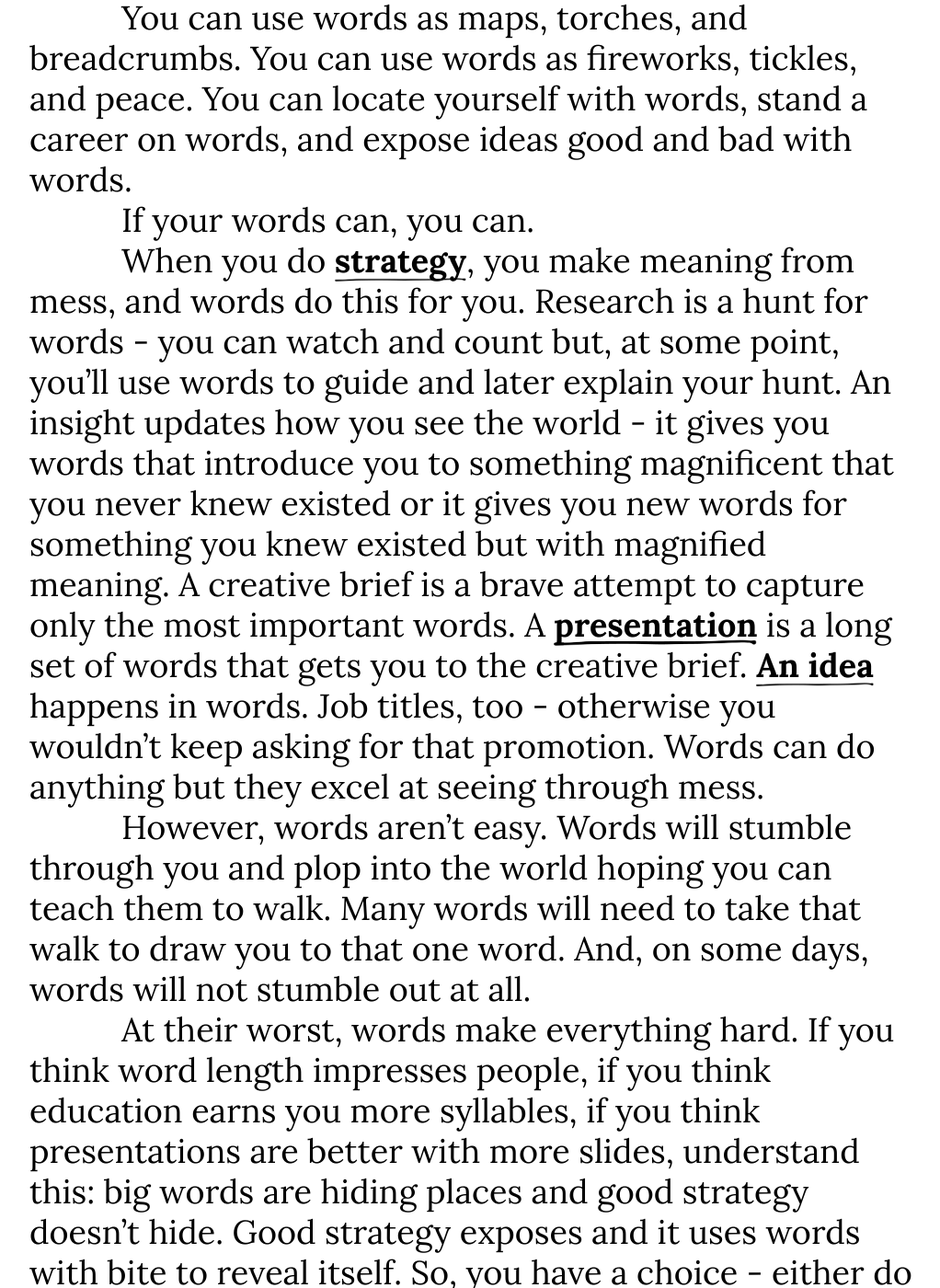
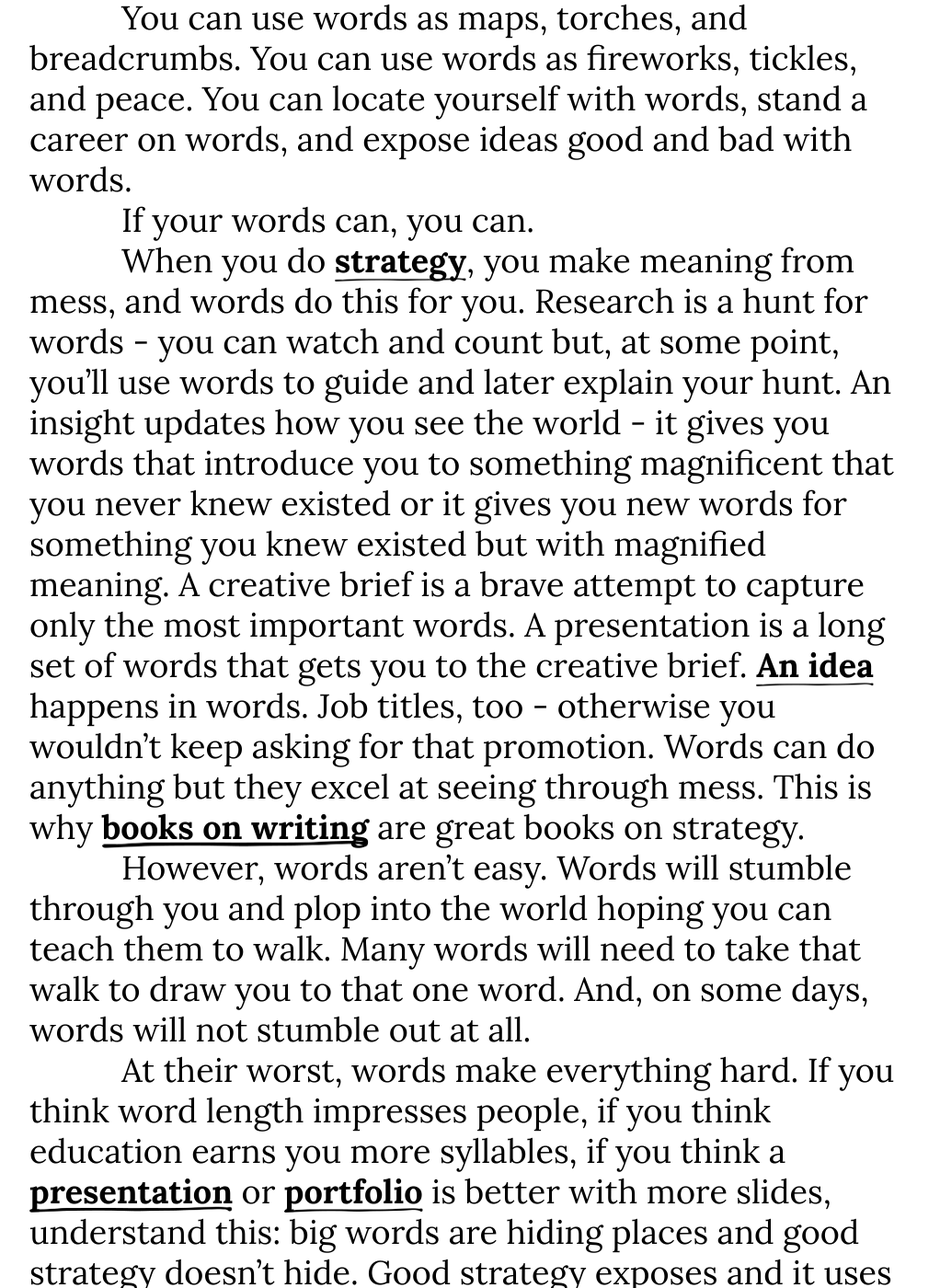
Before and after one commit to markhpollard/markhpollard.github.io, a Jekyll site: the page built from index.md, in a window 1280 px wide and 1400 px high, scrolled down 1234 px. Shown: the whole window at 92% size, without its empty margins (128-1150 px from the left). Built offline with Jekyll 4.4.1, drawn with Linux system fonts in a browser that asks for light colours; nearby versions of some CDN libraries; some of the changed text lies outside the part shown.

Commit message:
Updated Index

```diff
--- a/index.md
+++ b/index.md
@@ -19,11 +19,11 @@ You can use words as maps, torches, and breadcrumbs. You can use words as firewo
 
 If your words can, you can.
 
-When you do [strategy](how-to-do-account-planning-a-simple-approach/), you make meaning from mess, and words do this for you. Research is a hunt for words - you can watch and count but, at some point, you’ll use words to guide and later explain your hunt. An insight updates how you see the world - it gives you words that introduce you to something magnificent that you never knew existed or it gives you new words for something you knew existed but with magnified meaning. A creative brief is a brave attempt to capture only the most important words. A [presentation](https://www.markpollard.net/how-to-make-a-presentation-make-a-point/) is a long set of words that gets you to the creative brief. [An idea](how-to-explain-an-idea/) happens in words. Job titles, too - otherwise you wouldn’t keep asking for that promotion. Words can do anything but they excel at seeing through mess.
+When you do [strategy](how-to-do-account-planning-a-simple-approach/), you make meaning from mess, and words do this for you. Research is a hunt for words - you can watch and count but, at some point, you’ll use words to guide and later explain your hunt. An insight updates how you see the world - it gives you words that introduce you to something magnificent that you never knew existed or it gives you new words for something you knew existed but with magnified meaning. A creative brief is a brave attempt to capture only the most important words. A presentation is a long set of words that gets you to the creative brief. [An idea](how-to-explain-an-idea/) happens in words. Job titles, too - otherwise you wouldn’t keep asking for that promotion. Words can do anything but they excel at seeing through mess. This is why [books on writing](https://www.markpollard.net/strategy-books-on-writing) are great books on strategy.
 
 However, words aren’t easy. Words will stumble through you and plop into the world hoping you can teach them to walk. Many words will need to take that walk to draw you to that one word. And, on some days, words will not stumble out at all.
 
-At their worst, words make everything hard. If you think word length impresses people, if you think education earns you more syllables, if you think presentations are better with more slides, understand this: big words are hiding places and good strategy doesn’t hide. Good strategy exposes and it uses words with bite to reveal itself. So, you have a choice - either do the hard work of finding words that work hard or use words that make hard work for everyone else.
+At their worst, words make everything hard. If you think word length impresses people, if you think education earns you more syllables, if you think a [presentation](https://www.markpollard.net/how-to-make-a-presentation-make-a-point/) or [portfolio](https://www.markpollard.net/how-to-make-a-strategy-portfolio/) is better with more slides, understand this: big words are hiding places and good strategy doesn’t hide. Good strategy exposes and it uses words with bite to reveal itself. So, you have a choice - either do the hard work of finding words that work hard or use words that make hard work for everyone else.
 
 Finally, there are two ways to dismiss words. First, you can say actions speak louder than words. But here’s the thing, words act louder than actions. Words lead to actions and they tell the stories of those actions - words are the brains and memories of actions. Second, you can dismiss them outright and you can say words don’t matter at all but you’d use words to make the point.
 
```
